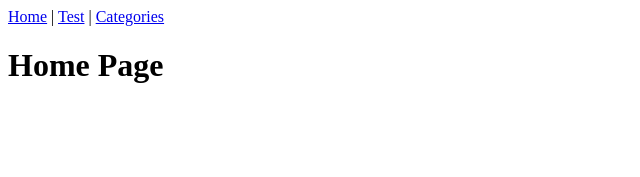
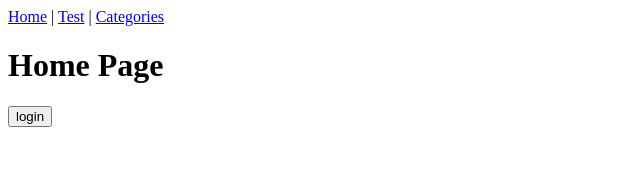
Before and after one commit to StuTheWebGuy/Untitled-Yii2-App, a React app in the folder frontend/: page / in a window 1280 px wide. Shown: the top 177 px of the page, without its empty margins (0-640 px from the left). Built offline with nearby package versions, Linux system fonts and the light colour scheme; the HTML template or start-up script is replaced by a standard one.

Commit message:
added login button to homepage for testing

```diff
--- a/frontend/src/pages/Home.tsx
+++ b/frontend/src/pages/Home.tsx
@@ -1,3 +1,19 @@
 export default function Home() {
-  return <h1>Home Page</h1>
+  const BASE_URL = 'http://127.0.0.1:8000'
+  async function loginDev() {
+    await fetch(`${BASE_URL}/auth/login`, {
+      method: 'POST',
+      body: JSON.stringify({
+        username: 'test',
+        password: 'test',
+      }),
+    })
+  }
+
+  return (
+    <div>
+      <h1>Home Page</h1>
+      <button onClick={loginDev}>login</button>
+    </div>
+  )
 }
```
